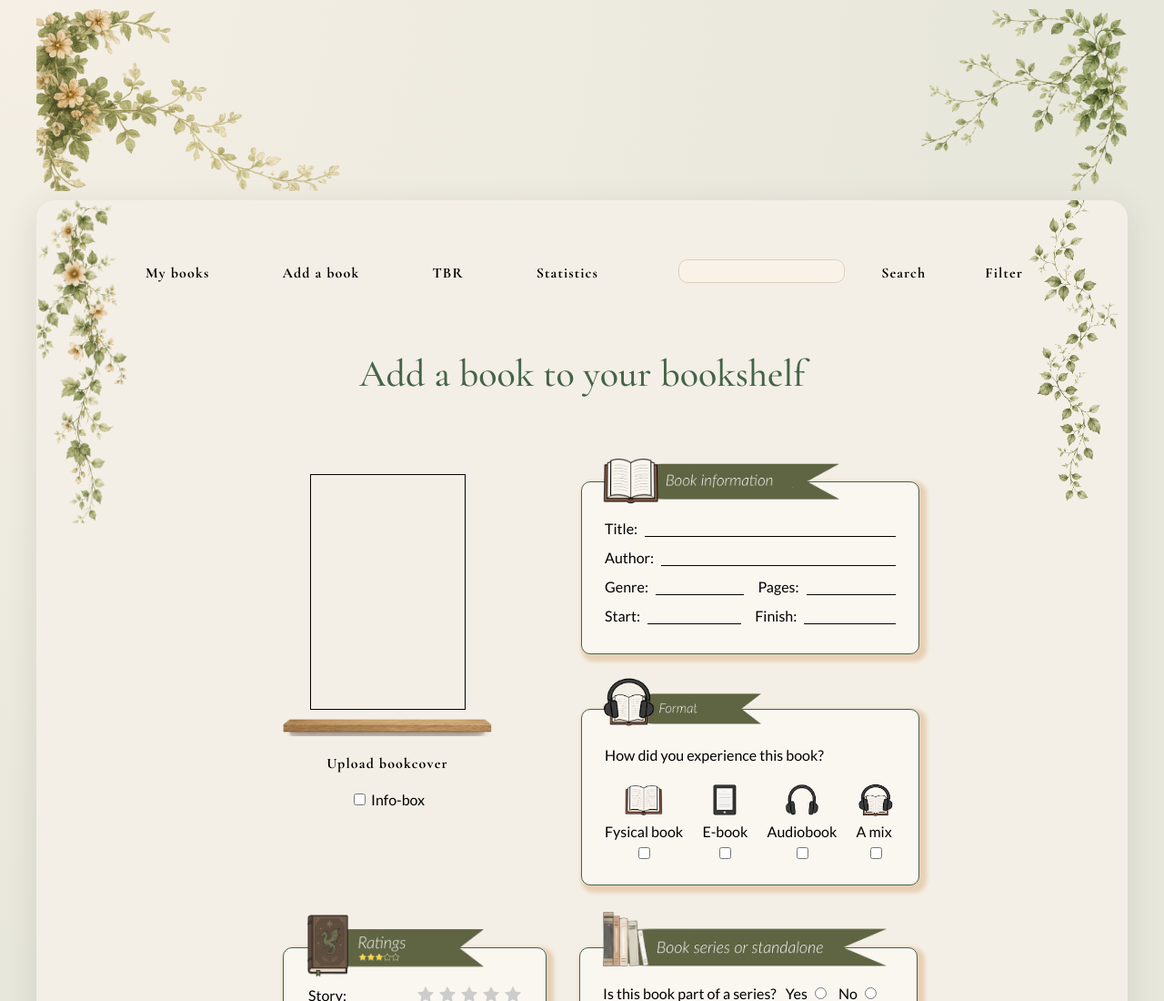
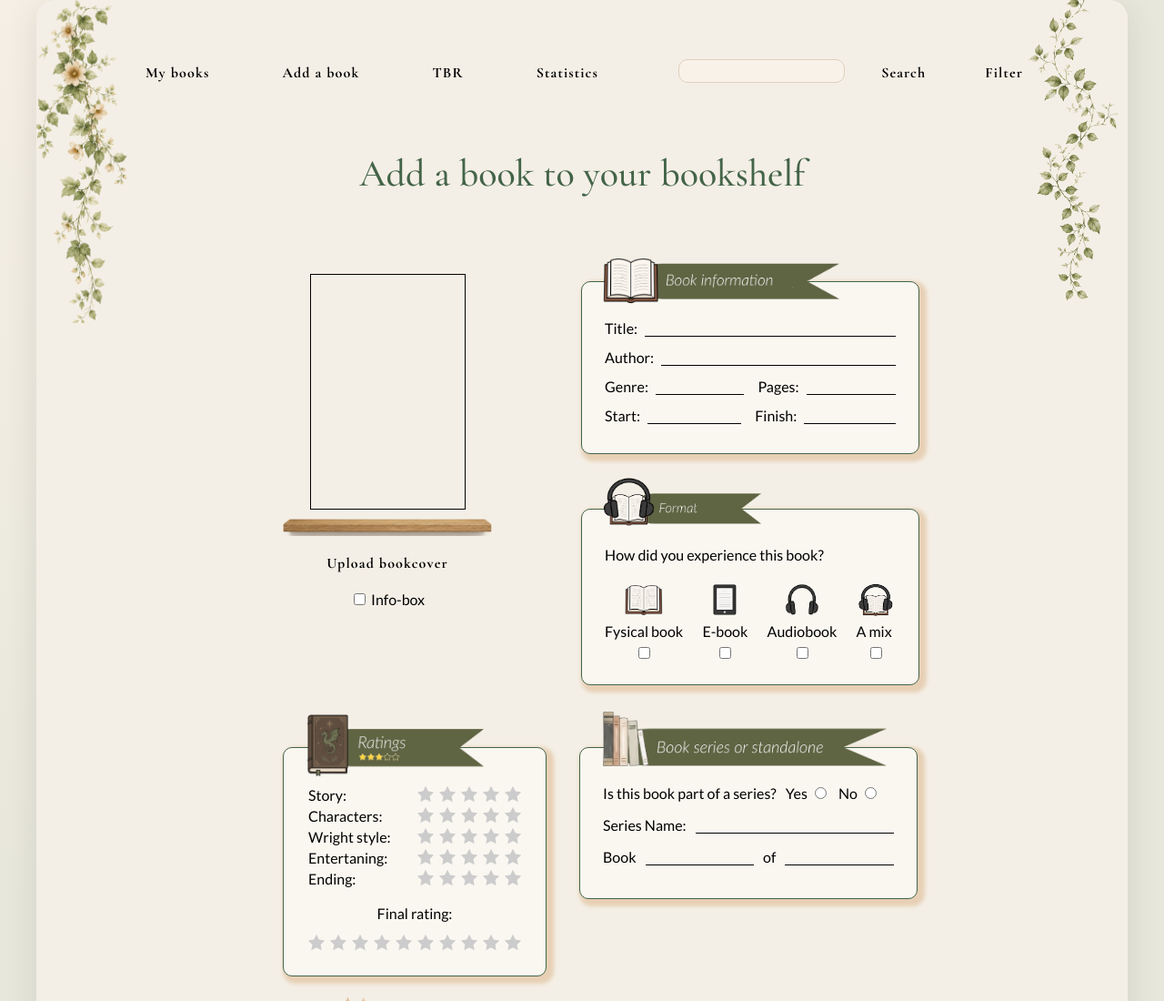
Before and after one commit to JosefinBack/book-journal, a plain HTML site: page html/addBook.html in a window 1280 px wide. Shown: the top 1100 px of the page at 91% size. Drawn offline with nearby package versions, Linux system fonts and the light colour scheme.

Commit message:
remove hero

```diff
--- a/html/addBook.html
+++ b/html/addBook.html
@@ -11,9 +11,6 @@
 </head>
 
 <body>
-
-    <div id="header"></div>
-
     <main id="main">
 
         <img class="pic" id="flowerMain" src="../assets/pic/rankaFlower1.png">
```
Also changed, not shown: html/books.html (+0 -2 lines), html/stats.html (+0 -1 lines).
